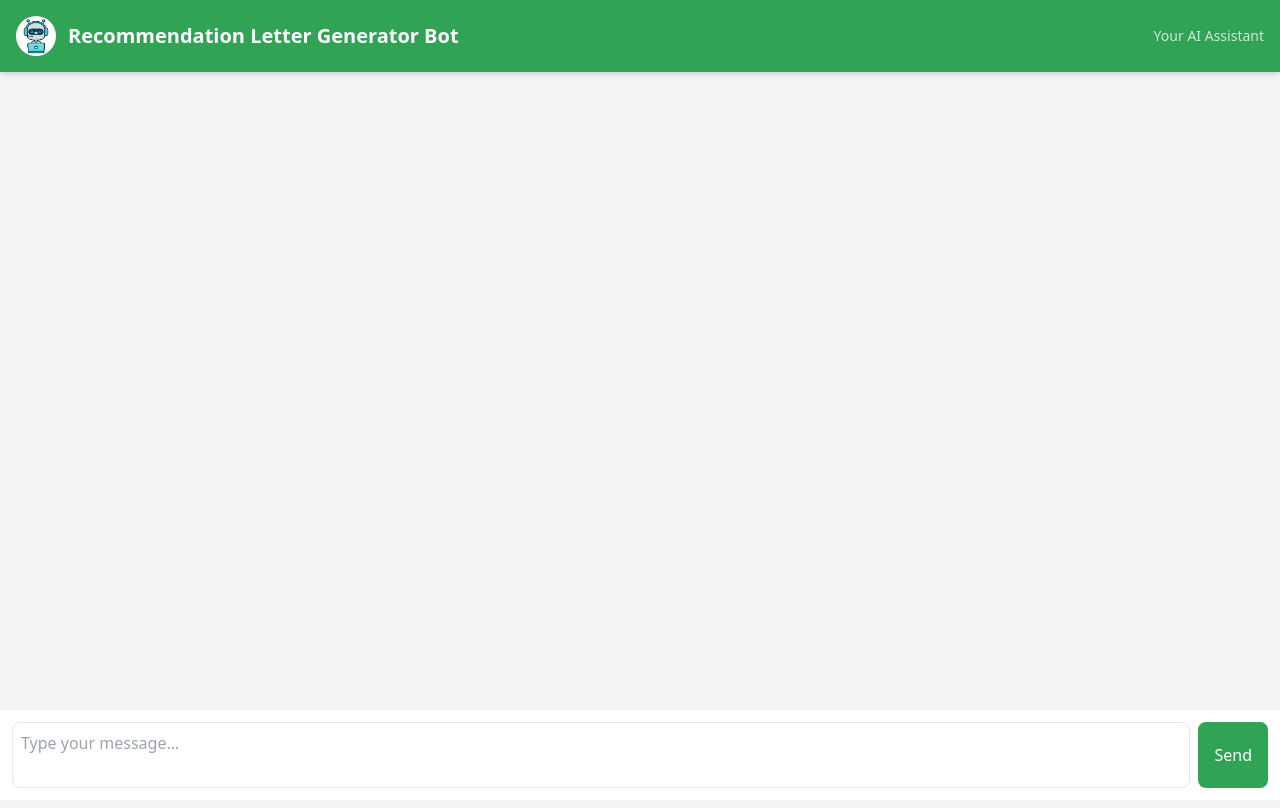
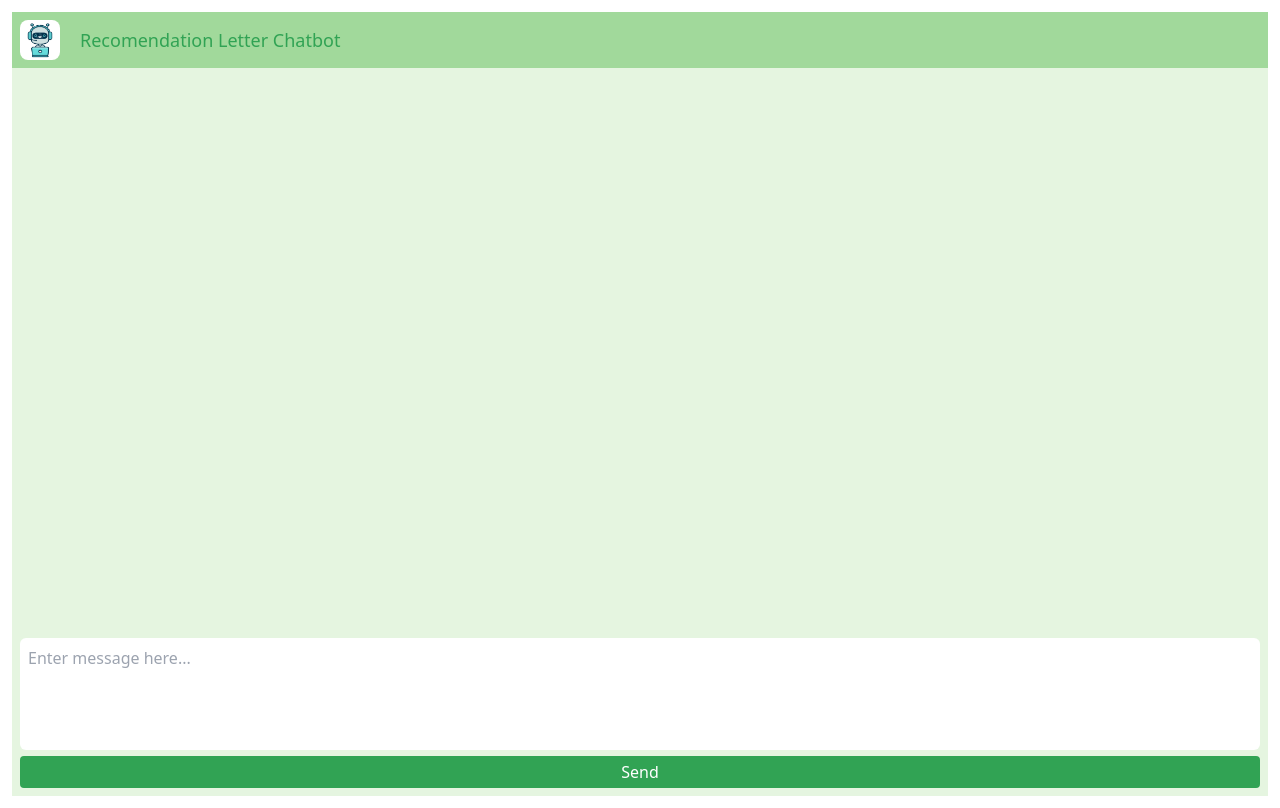
Before and after one commit to jihanbakshi7/Online-Chat-Bot-Demo, a website built with Vite: page index.html in a window 1280 px wide. Built offline with nearby package versions, Linux system fonts and the light colour scheme; some packages are replaced by stand-ins of ours; no server answers.

Commit message:
Update index.html

```diff
--- a/index.html
+++ b/index.html
@@ -2,47 +2,44 @@
 <html lang="en">
   <head>
     <meta charset="UTF-8" />
-    <link rel="icon" href="/vite.svg" type="image/svg+xml" />
+    <link rel="icon" type="image/svg+xml" href="/vite.svg" />
     <meta name="viewport" content="width=device-width, initial-scale=1.0" />
-    <title>Recommendation Letter Generator</title>
+    <title>Recomendation Letter Chatbot</title>
     <link rel="stylesheet" href="style.css" />
   </head>
-  <body class="bg-gray-100 min-h-screen flex flex-col">
-    <!-- Header -->
-    <header class="bg-gemDeep text-white p-4 flex items-center justify-between shadow-md">
-      <div class="flex items-center gap-3">
-        <img src="chat-bot.jpg" alt="Chatbot Icon" class="w-10 h-10 rounded-full" />
-        <h1 class="text-xl font-semibold">Recommendation Letter Generator Bot</h1>
+  <body class="w-full min-h-screen flex flex-col p-3">
+    <main
+      class="w-full bg-gemLight min-h-[calc(100vh-1rem)] max-h-[calc(100vh-1rem)] flex flex-col"
+    >
+      <!-- Header -->
+      <header class="p-2 bg-gemRegular flex gap-5 items-center">
+        <img
+          src="chat-bot.jpg"
+          alt="chatbot image"
+          class="w-10 h-10 rounded-lg"
+        />
+        <p class="text-gemDeep text-lg font-medium">Recomendation Letter Chatbot</p>
+      </header>
+      <!-- Chat Box -->
+      <div class="flex-1 overflow-y-auto">
+        <!-- Chat area -->
+        <div class="p-2 flex flex-col gap-4" id="chat-container"></div>
       </div>
-      <span class="text-sm opacity-75">Your AI Assistant</span>
-    </header>
-
-    <!-- Chat Section -->
-    <main class="flex-1 flex flex-col justify-between relative">
-      <!-- Chat Messages -->
-      <div
-        id="chat-container"
-        class="flex-1 overflow-y-auto p-4 space-y-4"
-        style="scroll-behavior: smooth; max-height: calc(100vh - 160px);"
-      ></div>
-
-      <!-- Input Bar -->
-      <form id="chat-form" class="bg-white p-3 flex gap-2 shadow-lg">
+      <!-- prompt -->
+      <form action="" method="post" class="p-2 h-fit" id="chat-form">
         <textarea
+          name="prompt"
           id="prompt"
-          placeholder="Type your message..."
-          rows="2"
-          class="flex-1 p-2 border rounded-lg focus:ring-gemDeep focus:outline-none resize-none"
+          cols="30"
+          rows="4"
+          class="w-full p-2 rounded-md resize-none focus:outline-none"
+          placeholder="Enter message here..."
         ></textarea>
-        <button
-          type="submit"
-          class="bg-gemDeep text-white px-4 py-2 rounded-lg hover:bg-gemDeep/90 transition"
-        >
+        <button type="submit" class="w-full p-1 bg-gemDeep rounded text-white">
           Send
         </button>
       </form>
     </main>
-
     <script type="module" src="/main.js"></script>
   </body>
 </html>
```
